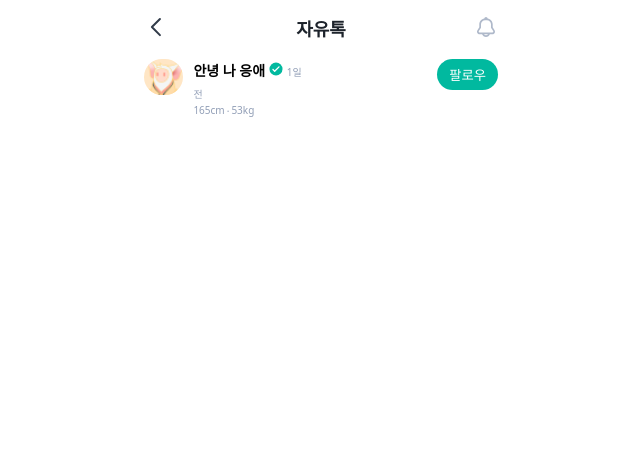
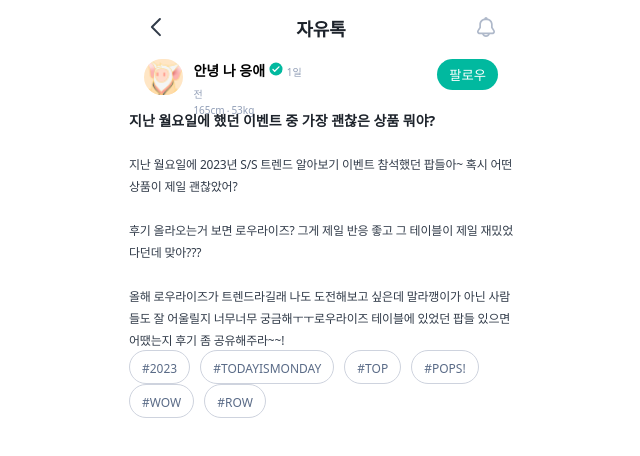
Before and after one commit to developer-abdulali/Awesome-Website, a React (Create React App) app: page / in a window 1280 px wide. Shown: the top 456 px of the page, without its empty margins (319-959 px from the left). Built offline with nearby package versions, Linux system fonts and the light colour scheme.

Commit message:
added changes

```diff
--- a/src/App.css
+++ b/src/App.css
@@ -75,7 +75,41 @@
   align-items: center;
   border-radius: 80px;
   background: #01b99f;
-  color: #FFFFFF;
+  color: #ffffff;
   outline: none;
   border: none;
 }
+.hTag {
+  color: #1d232b;
+  font-size: 14px;
+  font-style: normal;
+  font-weight: 700;
+}
+.someText {
+  color: #313b49;
+  font-size: 12px;
+  font-style: normal;
+  font-weight: 500;
+  line-height: 100%;
+  letter-spacing: -0.2px;
+}
+.hashtags{
+    display: flex;
+    align-items: center;
+    gap: 10px;
+
+}
+.spans {
+    padding: 5px 12px;
+  border-radius: 30px;
+  background: s #f7f8fa;
+  border: 0.5px solid #ced3de;
+}
+
+.spn {
+  color: #5a6b87;
+  font-size: 12px;
+  font-style: normal;
+  font-weight: 500;
+  line-height: 100%;
+}
--- a/src/components/UserDiv.js
+++ b/src/components/UserDiv.js
@@ -2,6 +2,7 @@ import React from "react";
 
 const UserDiv = () => {
   return (
+    <div>
       <div className="usr-div">
         <div className="usr-detail">
           <img src="../images/img1.png" alt="img" className="logo" />
@@ -35,6 +36,44 @@ const UserDiv = () => {
           <button className="btn">팔로우</button>
         </div>
       </div>
+      <div className="">
+        <h1 className="hTag">
+          지난 월요일에 했던 이벤트 중 가장 괜찮은 상품 뭐야?
+        </h1>{" "}
+        <br />
+        <span className="someText">
+          지난 월요일에 2023년 S/S 트렌드 알아보기 이벤트 참석했던 팝들아~ 혹시
+          어떤 상품이 제일 괜찮았어? <br /> <br />
+          후기 올라오는거 보면 로우라이즈? 그게 제일 반응 좋고 그 테이블이 제일
+          재밌었다던데 맞아??? <br /> <br /> 올해 로우라이즈가 트렌드라길래 나도
+          도전해보고 싶은데 말라깽이가 아닌 사람들도 잘 어울릴지 너무너무
+          궁금해ㅜㅜ로우라이즈 테이블에 있었던 팝들 있으면 어땠는지 후기 좀
+          공유해주라~~!
+        </span>
+      </div>
+      <div className="hashtags">
+        <div className="spans">
+          <span className="spn">#2023</span>
+        </div>
+        <div className="spans">
+          <span className="spn">#TODAYISMONDAY</span>
+        </div>
+        <div className="spans">
+          <span className="spn">#TOP</span>
+        </div>
+        <div className="spans">
+          <span className="spn">#POPS!</span>
+        </div>
+      </div>
+      <div className="hashtags">
+        <div className="spans">
+          <span className="spn">#WOW</span>
+        </div>
+        <div className="spans">
+          <span className="spn">#ROW</span>
+        </div>
+      </div>
+    </div>
   );
 };
 
```
Lines whose indentation alone changed are shown as unchanged.
